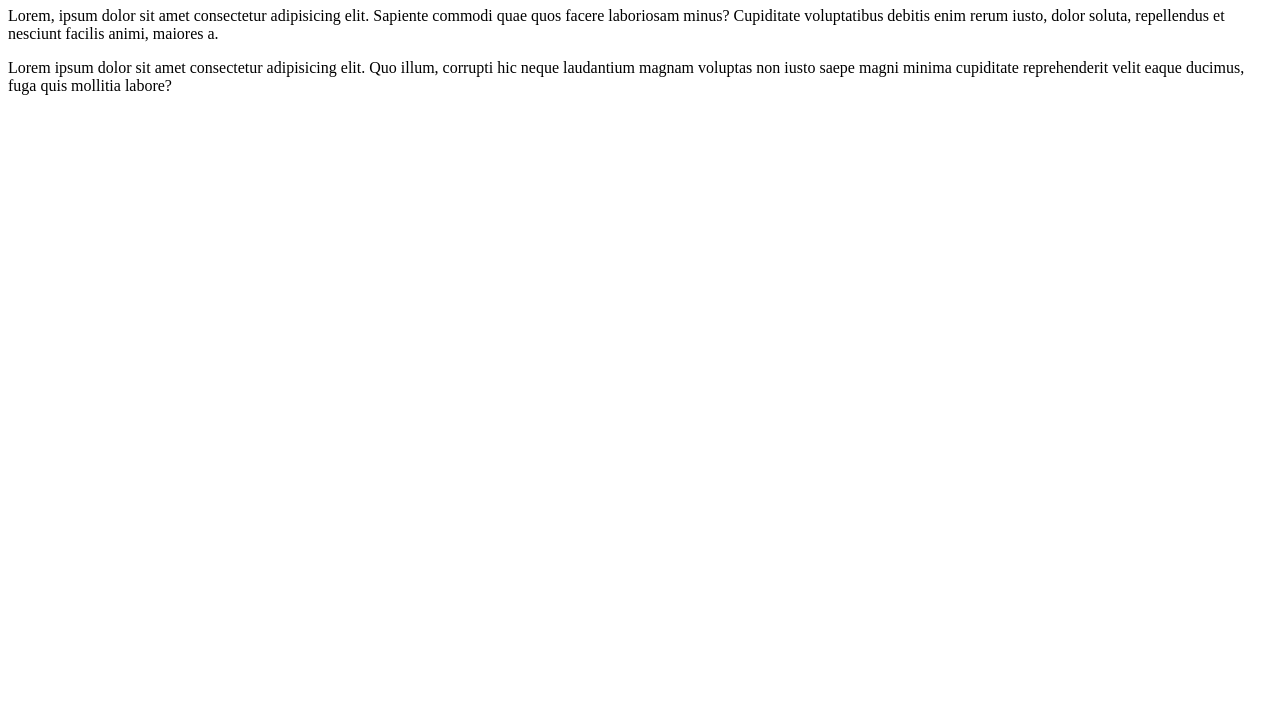
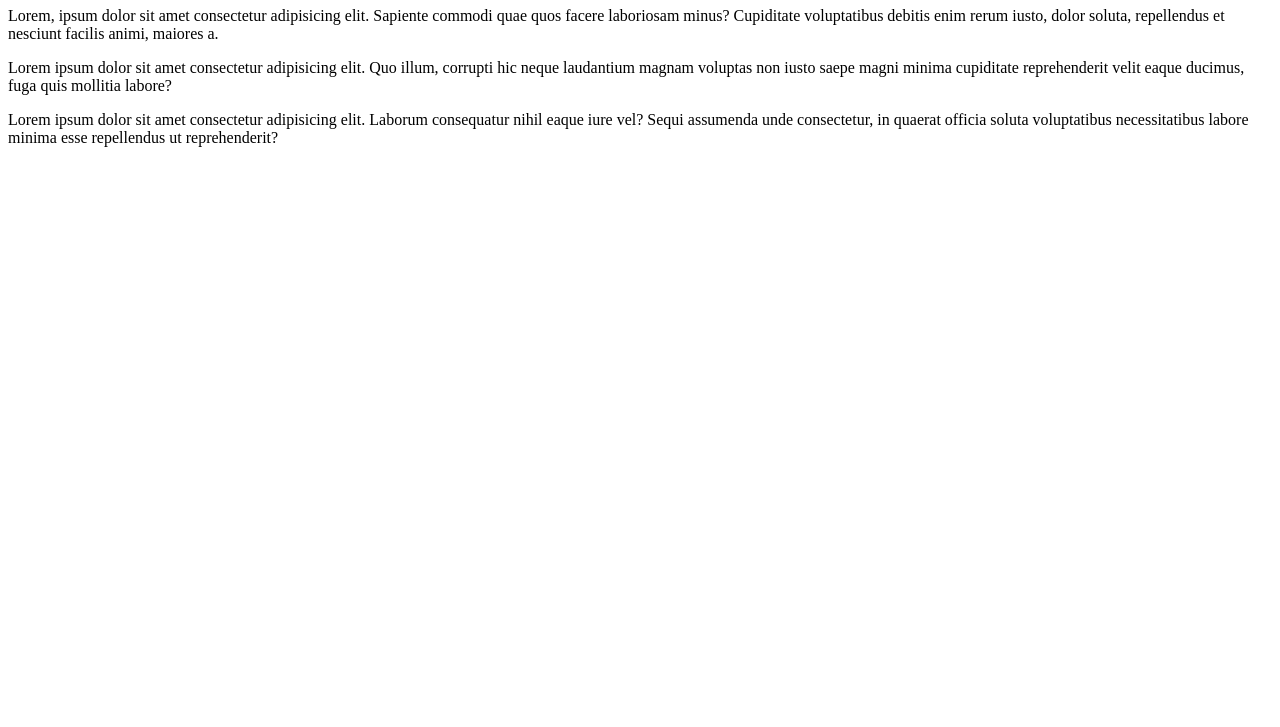
Before and after one commit to Thiagoreisprogramacao/Ola-Mundo, a plain HTML site: page site-exemplo/index.html in a window 1280 px wide. Shown: the part 73-800 px from the top of the page. Drawn offline with Linux system fonts and the light colour scheme.

Commit message:
add new comment

```diff
--- a/site-exemplo/index.html
+++ b/site-exemplo/index.html
@@ -16,5 +16,6 @@
          Quo illum, corrupti hic neque laudantium magnam voluptas non iusto saepe
          magni minima cupiditate reprehenderit velit eaque ducimus,
          fuga quis mollitia labore?</p>
+        <p>Lorem ipsum dolor sit amet consectetur adipisicing elit. Laborum consequatur nihil eaque iure vel? Sequi assumenda unde consectetur, in quaerat officia soluta voluptatibus necessitatibus labore minima esse repellendus ut reprehenderit?</p>
 </body>
 </html>
```
